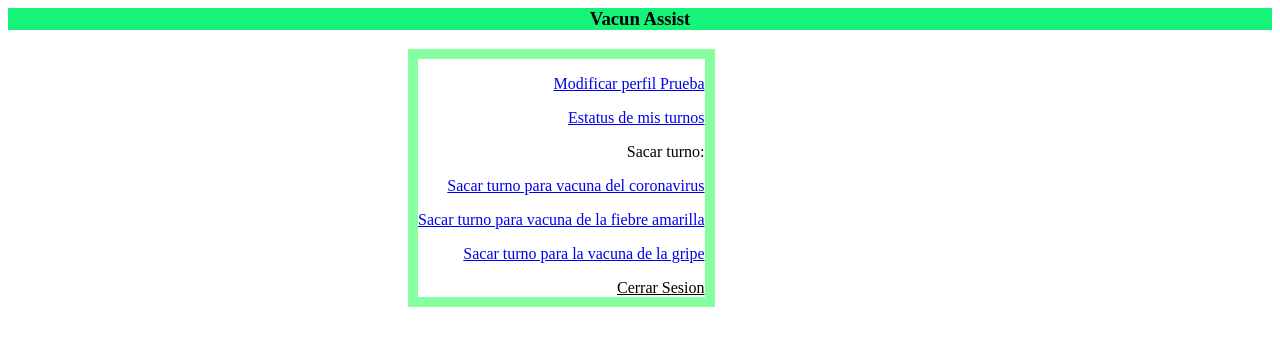
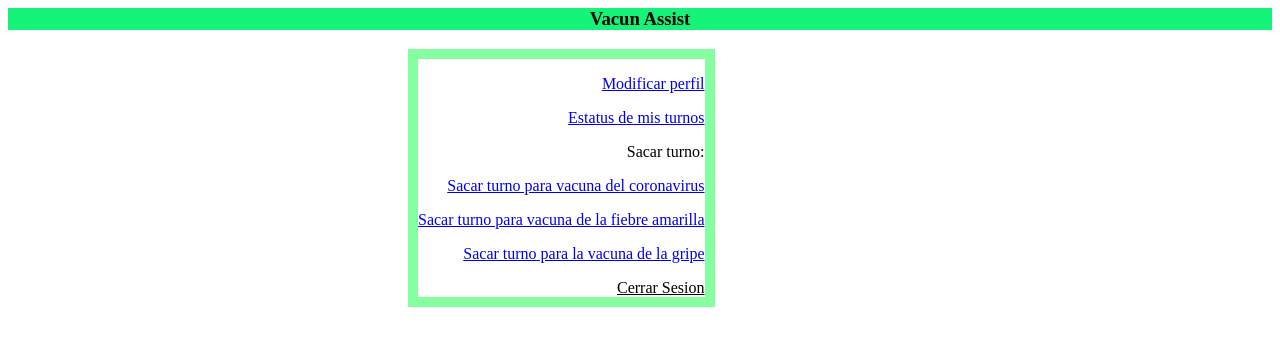
Before and after one commit to manuelMarconi/proyecto_api, a Django app: page /inicio in a window 1280 px wide. Shown: the top 346 px of the page. Run offline with Django 4.2, Linux system fonts and the light colour scheme; a user stored in the database is signed in.

Commit message:
Commit de prueba - Sofia

```diff
--- a/Vacun_Assist_CMS-main/Vacun_Assist_CMS-main/Vacun_Assist/api_gestion_usuarios/templates/gestion_usuarios/inicio.html
+++ b/Vacun_Assist_CMS-main/Vacun_Assist_CMS-main/Vacun_Assist/api_gestion_usuarios/templates/gestion_usuarios/inicio.html
@@ -23,7 +23,7 @@
 
 
             <p>
-                <a href="{% url 'modificar_perfil' %}"> Modificar perfil Prueba</a>
+                <a href="{% url 'modificar_perfil' %}"> Modificar perfil </a>
             </p>
             <p>
                 <a href="{% url 'estatus_turno' %}"> Estatus de mis turnos</a>
```
